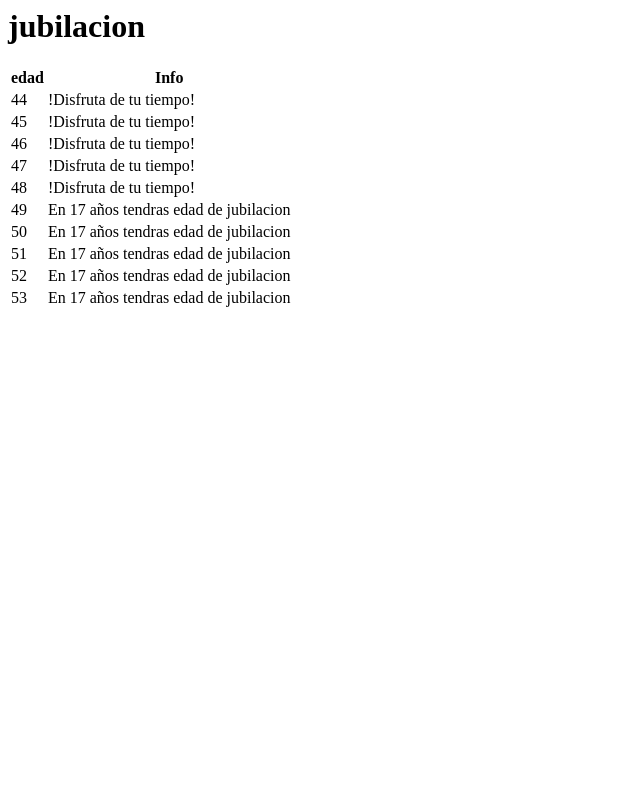
After one commit to bilrazor/Desarrollo-web-en-entorno-servidor, a PHP site: page /example4.php in a window 1280 px wide. The commit adds this page. Shown: the whole page, without its empty margins (0-640 px from the left). Run offline with PHP 8.4, Linux system fonts and the light colour scheme.

Commit message:
ejercicio 4 completado

```diff
--- a/sprint1apache/www/site3/example3.php
+++ b/sprint1apache/www/site3/example3.php
@@ -6,7 +6,7 @@
 				return $edad + 10;
 			}
 
-		if ($_GET["edad"] > 58 ) {
+		if (edad_en_10_años($_GET["edad"]) > 65 ) {
 			echo "En 10 años tendras edad de jubilacion";
 		} else {
 		echo "!disfruta de tu tiempo !";
--- /dev/null
+++ b/sprint1apache/www/site3/example4.php
@@ -0,0 +1,35 @@
+<html>
+	<body>
+		<h1>jubilacion</h1>
+		<?php
+
+		function edad_en_17_años($edad) {
+			return $edad + 17;
+		}
+
+		function mensaje ($age) {
+			if (edad_en_17_años($age) > 65) {
+			return "En 17 años tendras edad de jubilacion";
+		} else {
+		  	return "!Disfruta de tu tiempo!";
+		}
+           }
+		?>
+		<table>
+		<tr>
+			<th>edad</th>
+			<th>Info</th>
+		</tr>
+
+		<?php
+			$lista = array(44,45,46,47,48,49,50,51,52,53) ;
+			foreach ($lista as $valor) {
+			echo "<tr>";
+			echo "<td>".$valor."</td>";
+			echo "<td>".mensaje ($valor). "</td>";
+			echo "</tr>";
+		}
+		?>
+		</table>
+	</body>
+</html>
```
